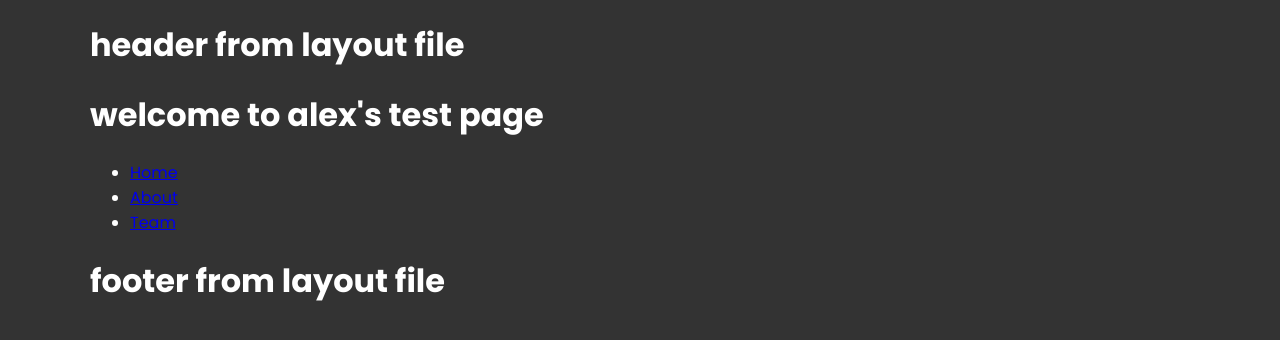
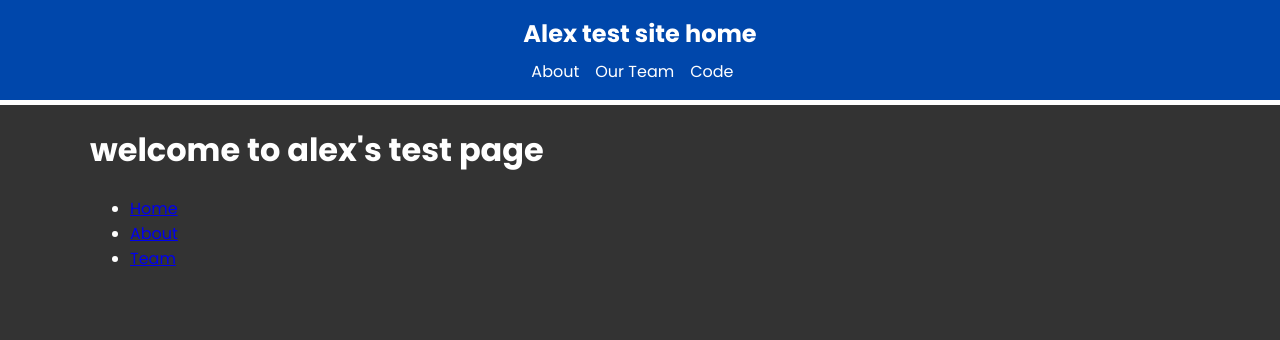
Before and after one commit to bushbass/traversy-next13-crash, a Next.js app: page / in a window 1280 px wide. Shown: the top 340 px of the page. Built offline with nearby package versions, Linux system fonts and the light colour scheme.

Commit message:
31 minutes

```diff
--- /dev/null
+++ b/app/components/Header.jsx
@@ -0,0 +1,21 @@
+import React from 'react';
+import Link from 'next/link';
+
+const Header = () => {
+  return (
+    <header className='header'>
+      <div className="container">
+        <div className="logo">
+          <Link href="/">Alex test site home</Link>
+        </div>
+        <div className="links">
+          <Link href="/about">About</Link>
+          <Link href="/about/team">Our Team</Link>
+          <Link href="/code/repos">Code</Link>
+        </div>
+      </div>
+    </header>
+  );
+};
+
+export default Header;
--- a/app/layout.jsx
+++ b/app/layout.jsx
@@ -1,5 +1,6 @@
 import './globals.css';
 import { Poppins } from 'next/font/google';
+import Header from './components/Header';
 
 const poppins = Poppins({ weight: ['400', '700'], subsets: ['latin'] });
 
@@ -12,11 +13,10 @@ export default function RootLayout({ children }) {
   return (
     <html lang="en">
       <body className={poppins.className}>
+        <Header/>
         <main className="container">
-          {' '}
-          <h1>header from layout file</h1>
           {children}
-          <h1>footer from layout file</h1>
+
         </main>
       </body>
     </html>
--- a/package.json
+++ b/package.json
@@ -9,8 +9,9 @@
     "lint": "next lint"
   },
   "dependencies": {
+    "next": "13.5.4",
     "react": "^18",
     "react-dom": "^18",
-    "next": "13.5.4"
+    "react-icons": "^4.11.0"
   }
 }
```
Also changed, not shown: app/code/repos/page.jsx (added, +45 -0 lines), 1 other file (tests, documents, lock files or other folders).
